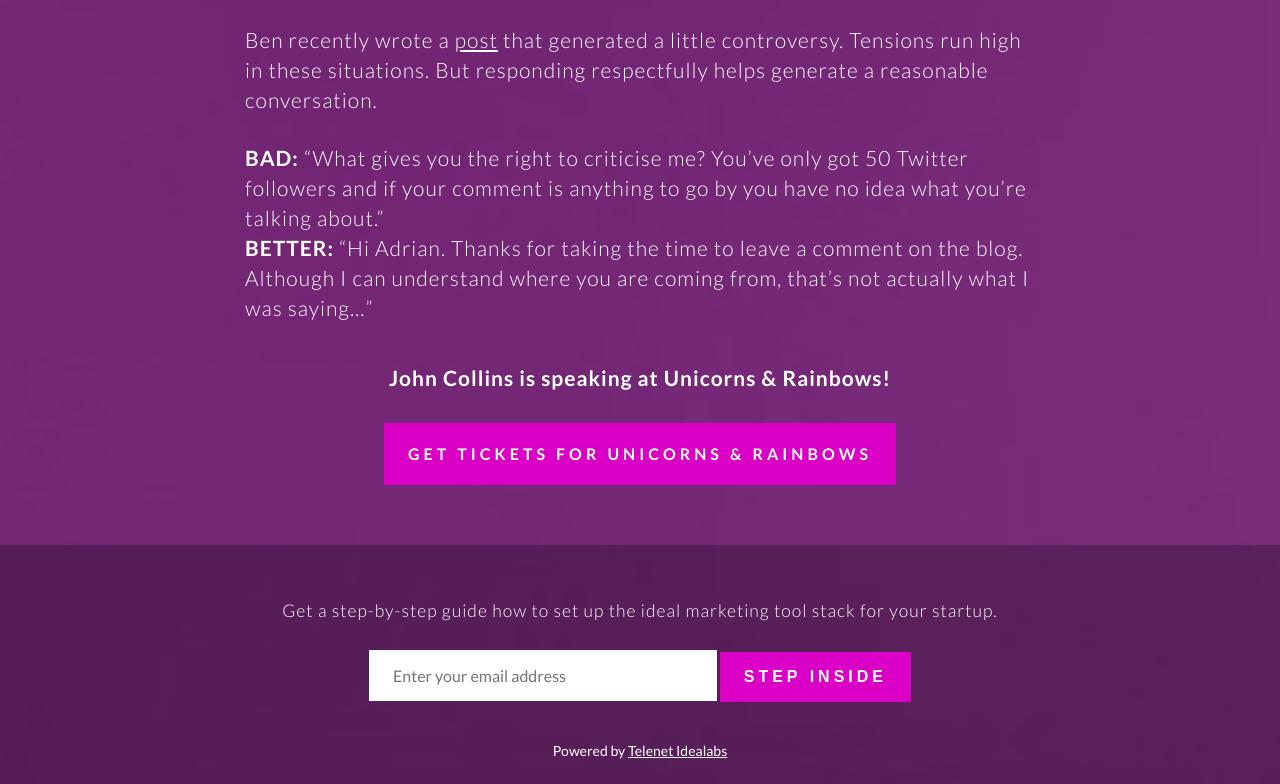
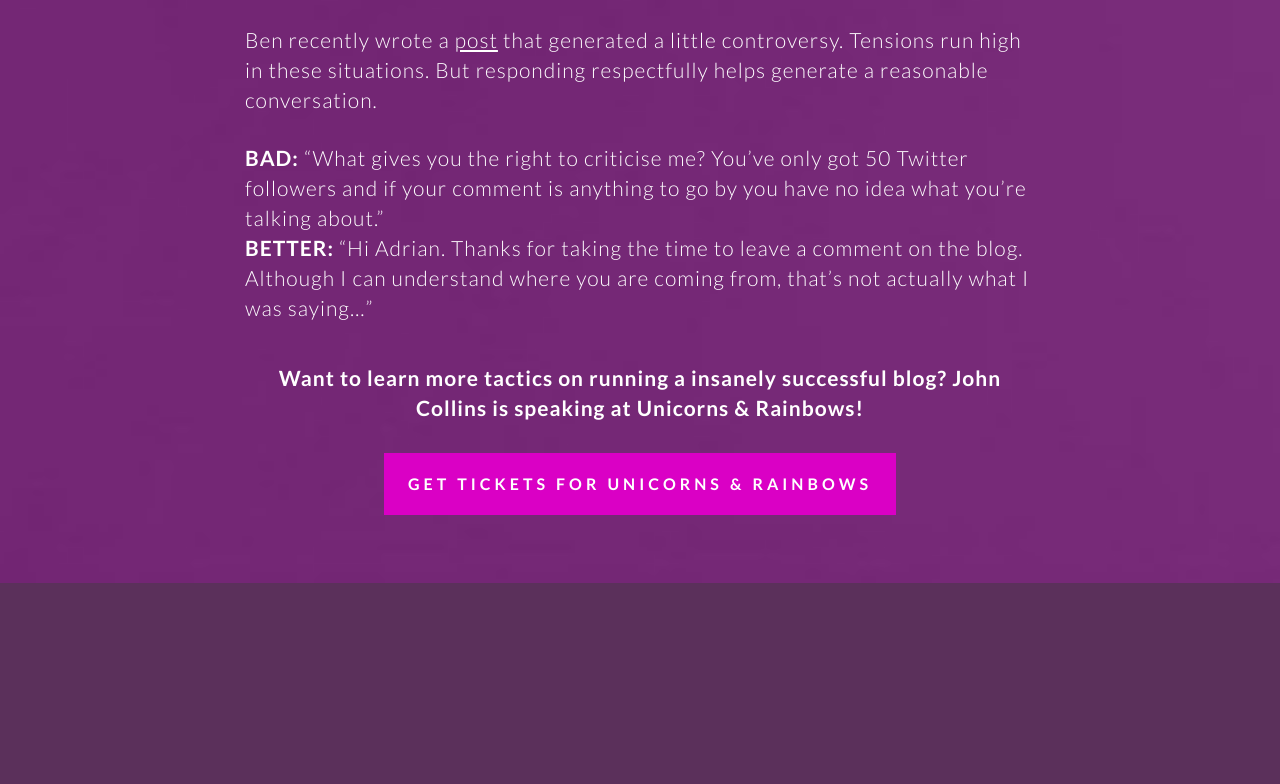
Before and after one commit to metatalk/unicornzzzz, a website: page app/8-tips-for-writing-like-you-mean-it.html in a window 1280 px wide. Shown: the part 8934-9718 px from the top of the page. After the commit the page ends 9517 px from the top, so only its background shows below. Drawn offline with nearby package versions, Linux system fonts and the light colour scheme; files that its build step writes are made by us from their sources; a script that the page names is missing.

Commit message:
Fixed content

```diff
--- a/app/8-tips-for-writing-like-you-mean-it.html
+++ b/app/8-tips-for-writing-like-you-mean-it.html
@@ -7,13 +7,13 @@
     <meta name="viewport" content="width=device-width, initial-scale=1.0, minimum-scale=1.0, maximum-scale=1.0, user-scalable=no">
     <link rel="shortcut icon" href="images/favicon.png">
     <link href='http://fonts.googleapis.com/css?family=Lato:300,400,700,900|Lobster' rel='stylesheet' type='text/css'>
-    <meta property="og:title" content="Tools marketers should be using to track, analyze and capture their audience.">
+    <meta property="og:title" content="8 Tips For Writing Like You Mean It">
     <meta property="og:type" content="website">
-    <meta property="og:url" content="http://unicornsandrainbows.be/tools-marketers-should-be-using-to-track-analyze-and-capture-their-audience.html">
-    <meta property="og:image" content="http://unicornsandrainbows.be/images/fb3.jpg">
+    <meta property="og:url" content="http://unicornsandrainbows.be/8-tips-for-writing-like-you-mean-it.html">
+    <meta property="og:image" content="http://unicornsandrainbows.be/images/johncollinstipsforwriting.jpg">
     <meta property="og:site_name" content="Unicorns & Rainbows">
     <meta property="fb:admins" content="1492907743">
-    <meta property="og:description" content="Tools marketers should be using to track, analyze and capture their audience!">
+    <meta property="og:description" content="8 Tips For Writing Like You Mean It.">
 
     <!-- Place favicon.ico and apple-touch-icon.png in the root directory -->
     <!-- build:css(.) styles/vendor.css -->
@@ -151,8 +151,8 @@
 
 
 
-        <p style="margin-top:40px;text-align:center">
-          <strong>John Collins is speaking at Unicorns &amp; Rainbows!</strong> <br><br>
+        <p style="margin-top:40px;padding-bottom:40px;text-align:center">
+          <strong>Want to learn more tactics on running a insanely successful blog? John Collins is speaking at Unicorns & Rainbows!</strong> <br><br>
             <a href="/#tickets" class="btn">Get tickets <span>for Unicorns &amp; Rainbows</span></a>
           </p>
 
@@ -160,16 +160,16 @@
 
       </article>
 
-      <footer class="subscribe-form-post">
+      <!--<footer class="subscribe-form-post">
 
         <form action="//telenetidealabs.us5.list-manage.com/subscribe/post?u=d287d44c0f509dc003ef40d05&amp;id=9169857cae" method="post" id="mc-embedded-subscribe-form" name="mc-embedded-subscribe-form" class="validate subscribe-form" target="_blank" novalidate>
-          <p><small>Get a step-by-step guide how to set up the ideal marketing tool stack for your startup.</small></p>
+          <p><small> Sign Up & Get discounted tickets for unicorns and rainbows! A fun get together about growth where John Collins will talk about the insanely popular Inside intercom.</small></p>
           <input type="email" value="" name="EMAIL" class="required email" id="mce-EMAIL" placeholder="Enter your email address">
           <button class="btn">Step inside</button>
 
         </form>
 
-      Powered by <a href="//telenetidealabs.be">Telenet Idealabs</a></footer>
+      Powered by <a href="//telenetidealabs.be">Telenet Idealabs</a></footer>-->
 
     </div>
 
```
Also changed, not shown: app/images/johncollinstipsforwriting.jpg (added), 2 other files.
